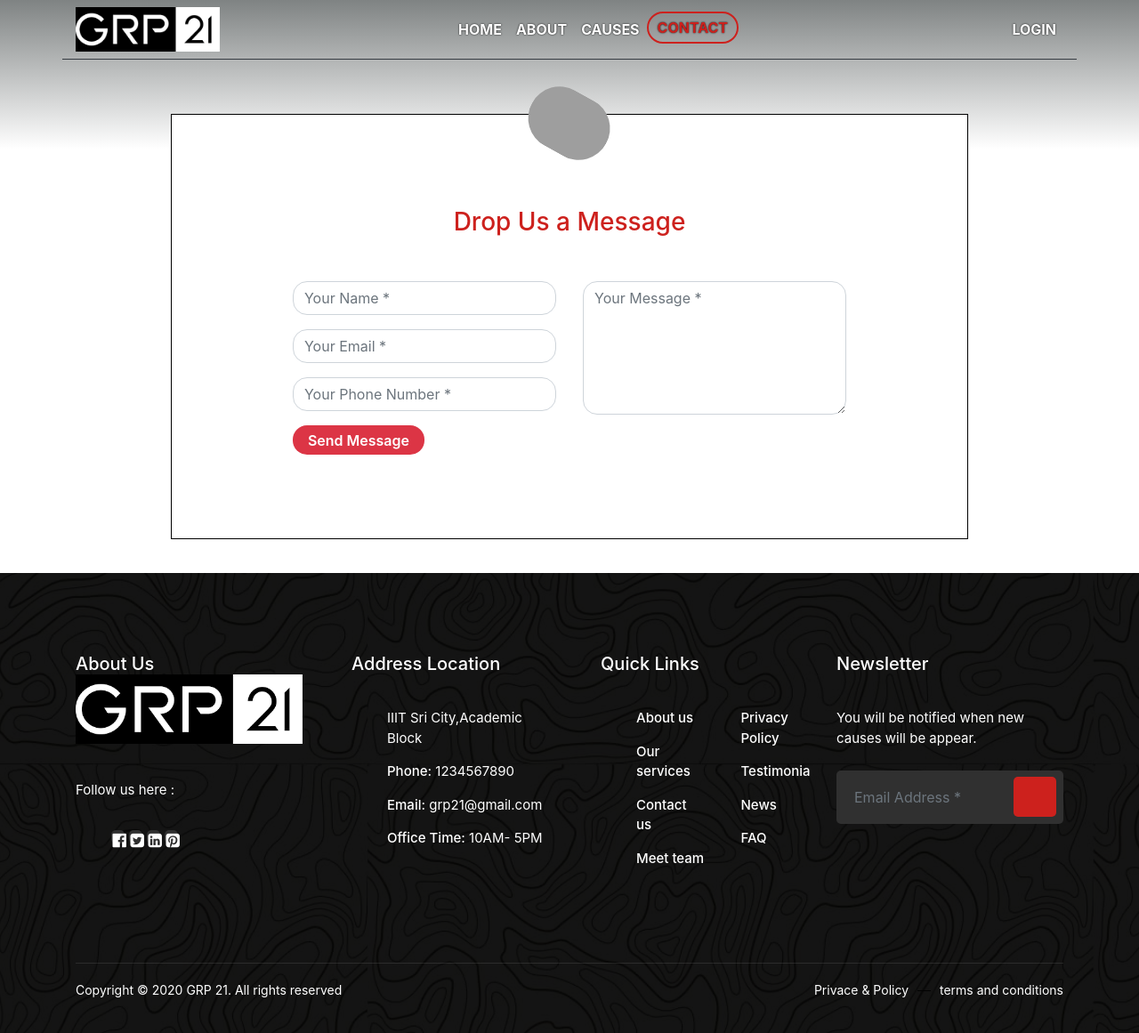
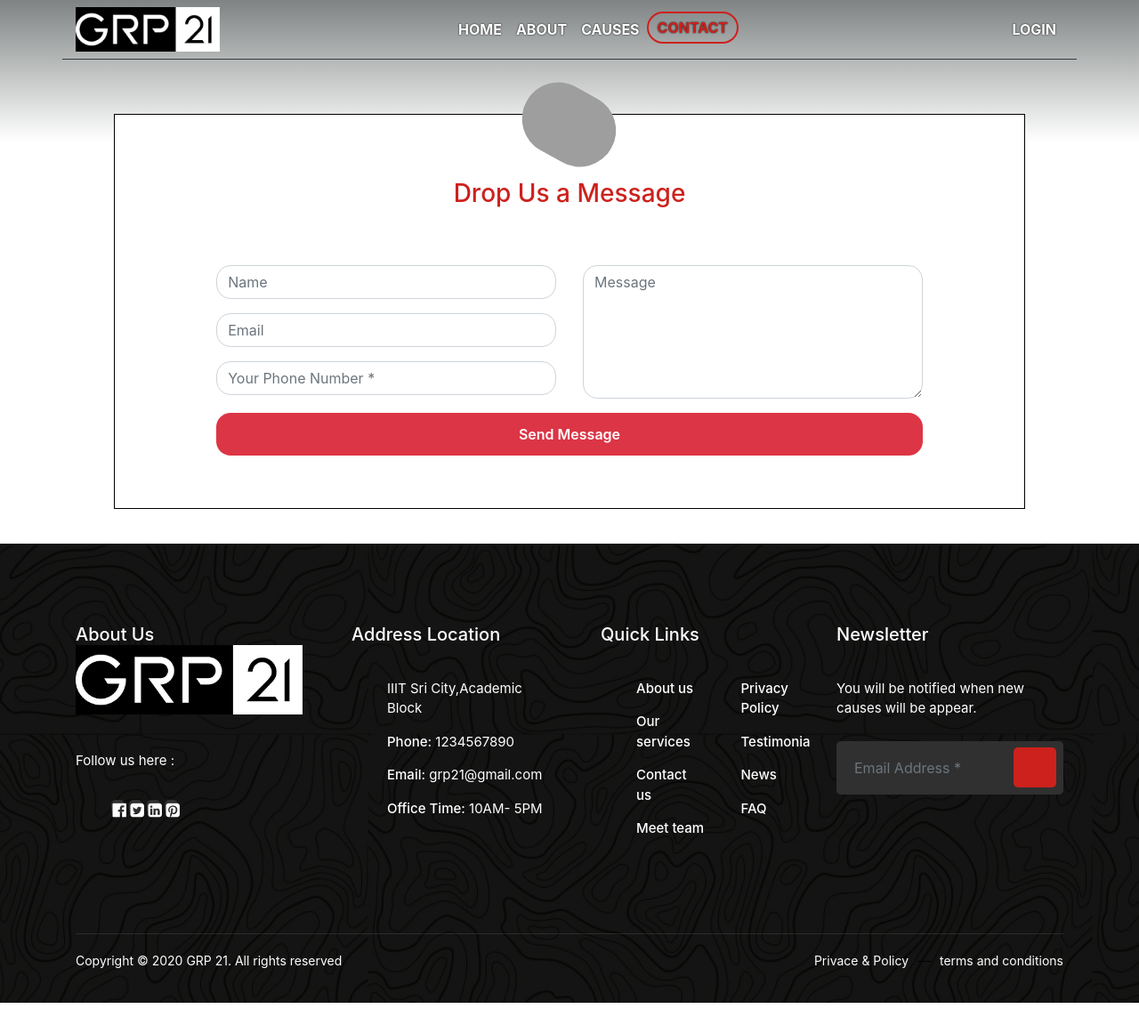
Before and after one commit to surya1701/WAD-Donation-Platform, a Django app: page /contact in a window 1280 px wide. Shown: the whole page at 89% size. After the commit the page ends 1127 px from the top, so only its background shows below. Run offline with Django 3.2, Linux system fonts and the light colour scheme; some libraries are stand-ins or nearby versions; grey boxes are pictures that could not be loaded.

Commit message:
Updated contact form

```diff
--- a/charity/settings.py
+++ b/charity/settings.py
@@ -91,7 +91,7 @@ DATABASES = {
         'ENGINE': 'django.db.backends.postgresql',
         'NAME': 'donationplatform',
         'USER': 'postgres',
-        'PASSWORD': 'student29705',
+        'PASSWORD': '',
         'HOST': 'localhost'
 
     }
--- a/donor/forms.py
+++ b/donor/forms.py
@@ -2,8 +2,13 @@ from django import forms
 
 # Create your forms here.
 
+
 class ContactForm(forms.Form):
-	first_name = forms.CharField(max_length = 50)
-	mobile = forms.CharField(max_length = 50)
-	email_address = forms.EmailField(max_length = 150)
-	message = forms.CharField(widget = forms.Textarea, max_length = 2000)
+    first_name = forms.CharField(max_length=50, required=True, widget=forms.TextInput(
+        attrs={'class': 'form-control', 'placeholder': 'Name'}))
+    # mobile = forms.NumberInput(required=True)
+    email_address = forms.EmailField(max_length=150, required=True, widget=forms.EmailInput(
+        attrs={'class': 'form-control', 'placeholder': 'Email'}))
+    message = forms.CharField(widget=forms.Textarea(
+        attrs={'class': 'form-control', 'placeholder': 'Message', 'style': "width: 100%; height: 150px;"}),
+        max_length=2000, required=True)
--- a/donor/views.py
+++ b/donor/views.py
@@ -1,9 +1,10 @@
 from django.shortcuts import render, redirect
 from donor.models import Users, Donations, Causes
 import razorpay
+from django.contrib import messages
 from django.views.decorators.csrf import csrf_exempt
 from django.conf import settings
-from .forms import ContactForm
+from donor.forms import ContactForm
 from django.core.mail import send_mail, BadHeaderError
 from django.http import HttpResponse
 
@@ -56,26 +57,6 @@ def causes(request):
         return render(request, "causes.html", {"causes": causes})
 
 
-def contact(request):
-    if request.method == 'POST':
-        form = ContactForm(request.POST)
-        print(form)
-        subject = "Mail received"
-        email = request.POST.get('txtEmail')
-        message = request.POST.get('txtMsg')
-        send_mail(subject, message, email , ['dude05422@gmail.com', ], fail_silently=False,)
-        return redirect("/")
-    else:
-        print('Surya')
-    form = ContactForm()
-    if request.user.is_authenticated:
-        u_dict = get_user(request)
-        u_dict["form"] = form
-        return render(request, "contact.html", u_dict)
-    else:
-        return render(request, "contact.html", {'form': form})
-
-
 def donate(request):
     if request.method == "POST" and request.user.is_authenticated:
         amount = int(request.POST.get("amount"))*100
@@ -88,10 +69,6 @@ def donate(request):
         print(payment)
         u_dict = get_user(request)
         user_id = Users.objects.get(pk=u_dict['id'])
-        # delete these lines
-        # cause_id = Causes(cause=cause, ngo_name=ngo, amount_req=1000)
-        # cause_id.save()
-        # till here
         cause_id = Causes.objects.get(cause=cause)
         donation = Donations(cause_id=cause_id, user_id=user_id,
                              amount=amount/100, razorpay_id=payment['id'])
@@ -111,7 +88,28 @@ def donate(request):
         return render(request, "donate.html", u_dict)
     else:
         return redirect("causes")
-        # return render(request, "donate.html")
+
+
+def contact(request):
+    if request.method == 'POST':
+        form = ContactForm(request.POST)
+        if form.is_valid():
+            subject = "Mail received"
+            email = request.POST.get('txtEmail')
+            message = request.POST.get('txtMsg')
+            send_mail(subject, message, email, [
+                'dude05422@gmail.com', ], fail_silently=False,)
+            return redirect("/")
+        else:
+            messages.error(request, "Invalid Submission")
+            return redirect("contact")
+    form = ContactForm()
+    if request.user.is_authenticated:
+        u_dict = get_user(request)
+        u_dict["form"] = form
+        return render(request, "contact.html", u_dict)
+    else:
+        return render(request, "contact.html", {'form': form})
 
 
 @csrf_exempt
--- a/static/css/contact.css
+++ b/static/css/contact.css
@@ -6,7 +6,7 @@
 .contact-form{
     background: #fff;
     border: 1px solid #000;
-    width: 70%;
+    width: 80%;
 }
 .contact-form .form-control{
     border-radius:1rem;
@@ -21,7 +21,7 @@
     transform: rotate(29deg);
 }
 .contact-form form{
-    padding: 14%;
+    padding: 10%;
 }
 .contact-form form .row{
     margin-bottom: -7%;
@@ -34,7 +34,7 @@
 }
 
 .contact-form .btnContact {
-    width: 50%;
+    width: 100%;
     border: none;
     border-radius: 1rem;
     padding: 1.5%;
@@ -45,7 +45,7 @@
 }
 .btnContactSubmit
 {
-    width: 50%;
+    width: 100%;
     border-radius: 1rem;
     padding: 1.5%;
     color: #fff;
--- a/static/js/preloader.js
+++ b/static/js/preloader.js
@@ -3,7 +3,7 @@ $(window).on('load', function () {
 });
 function removeLoader() {
     $(".preloader").fadeOut(500, function () {
-        $(".preloader").remove();
+        $(".preloader").css("display", "none");
         $("#links-nav").css("opacity", "100");
     });
 }
--- a/templates/contact.html
+++ b/templates/contact.html
@@ -8,42 +8,52 @@
 {% block since %}{{since|timezone:"Asia/Kolkata"}}{% endblock %}
 {% block amt %}{{amt}}{% endblock %}
 {% block content %}
+
 <section class="contact-bg">
     <div class="container contact-form">
         <div class="contact-image">
-                <img src="https://image.ibb.co/kUagtU/rocket_contact.png" alt="rocket_contact"/>
+            <img src="https://image.ibb.co/kUagtU/rocket_contact.png" alt="rocket_contact" />
         </div>
         <form action="contact" method="post">
             {% csrf_token %}
             <h3>Drop Us a Message</h3>
+            {% for message in messages %}
+            {% if message.level == DEFAULT_MESSAGE_LEVELS.ERROR %}
+            <h6 style="color:red">{{message}}</h6><br>
+            {% endif %}
+            {% endfor %}
             <div class="row">
                 <div class="col-md-6">
                     <div class="form-group">
-                            <input type="text" name="txtName" class="form-control" placeholder="Your Name *" value="" />
+                        {{ form.first_name }}
                     </div>
                     <div class="form-group">
-                            <input type="text" name="txtEmail" class="form-control" placeholder="Your Email *" value="" />
+                        {{ form.email_address }}
                     </div>
                     <div class="form-group">
-                            <input type="text" name="txtPhone" class="form-control" placeholder="Your Phone Number *" value="" />
-                        </div>
-                        <div class="form-group">
-                            <input type="submit" name="btnSubmit" class="btnContact" value="Send Message" onclick="loading()"/>
+                        <input type="text" name="txtPhone" class="form-control" placeholder="Your Phone Number *"
+                            value="" />
                     </div>
                 </div>
                 <div class="col-md-6">
                     <div class="form-group">
-                            <textarea name="txtMsg" class="form-control" placeholder="Your Message *" style="width: 100%; height: 150px;"></textarea>
+                        {{ form.message }}
+                    </div>
+                </div>
+                <div class="col-md-12">
+                    <div class="form-group">
+                        <input type="submit" name="btnSubmit" class="btnContact" value="Send Message"
+                            onclick="loading()" />
                     </div>
                 </div>
             </div>
         </form>
     </div>
 </section>
-
 <script>
     function loading() {
         document.getElementById("load").style.display = "inline";
+        document.getElementById("transmenu").style.display = "none";
     }
 </script>
 {% endblock %}
```
Lines whose indentation alone changed are shown as unchanged.
